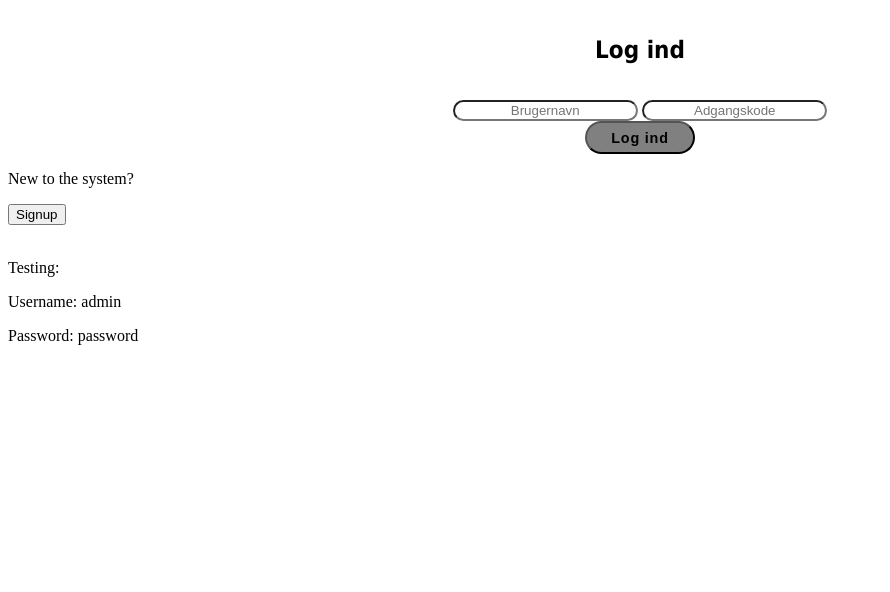
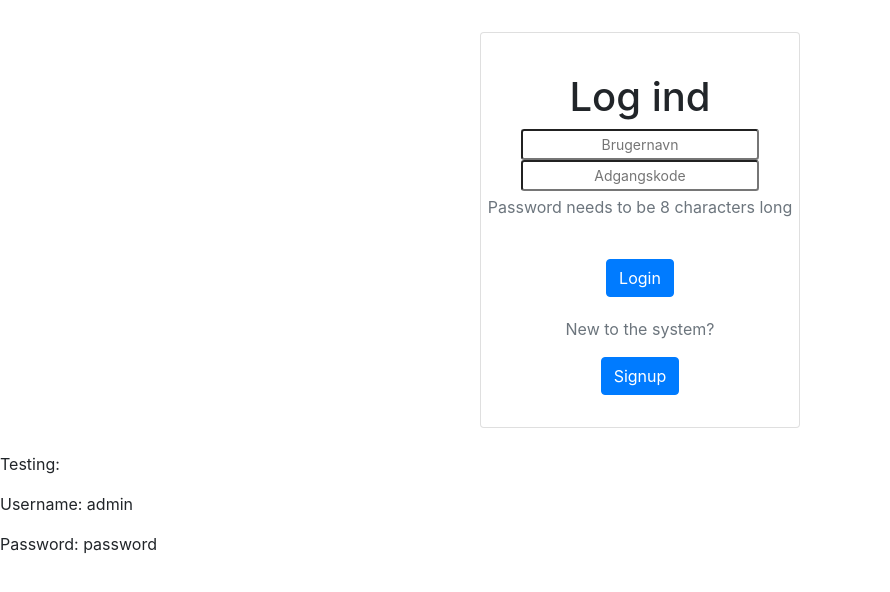
Before and after one commit to Mfajs2609/ExamProject, a website: page public/login/login.html in a window 1280 px wide. Shown: the whole page, without its empty margins (0-890 px from the left). Drawn offline with nearby package versions, Linux system fonts and the light colour scheme.

Commit message:
Finished Bootstrap for login

```diff
--- a/public/global.css
+++ /dev/null
@@ -1,8 +0,0 @@
-
-#main-content {
-    min-height: calc(100vh - 110px);
-}
-
-.navbar {
-    border-bottom: 2px red;
-}
--- a/public/login/login.css
+++ /dev/null
@@ -1,40 +0,0 @@
-
-
-
-
-
-.login-form{
-    margin: auto;
-    text-align: center;
-    width: 400px;
-    font-family: Tahoma, Geneva, sans-serif;
-    border-radius: 2px solid black;
-}
-
-.login-form h1 {
-    text-align: center;
-    font-size: 24px;
-    padding: 20px 0 20px;
-}
-
-.login-form input[type="submit"]{
-    font-size: 0.9rem;
-    font-weight: bold;
-    letter-spacing: 0.05rem;
-    padding: 0.40rem 1.5rem;
-    border-radius: 4rem;
-    background-color: gray;
-}
-
-.login-form input[type="username"]{
-  text-align: center;
-  height: auto;
-  border-radius: 3rem;
-
-}
-
-.login-form input[type="password"]{
-    text-align: center;
-    height: auto;
-    border-radius: 3rem;
-  }
--- a/public/login/login.html
+++ b/public/login/login.html
@@ -5,23 +5,32 @@
     <meta name="viewport" content="width=device-width, initial-scale=1.0">
     <title>Login</title>
     <script src="https://ajax.googleapis.com/ajax/libs/jquery/3.5.1/jquery.min.js"></script>
-    <link rel="stylesheet" type="text/css" href="/login/login.css">
+    <link rel="stylesheet" href="https://maxcdn.bootstrapcdn.com/bootstrap/4.5.0/css/bootstrap.min.css">
 </head>
 
 <body>
+    <div class="card mx-auto" style="text-align: center; width: 20rem; margin-top: 2em; padding-bottom: 2em;">
+        <div style="padding-top: 2.5em;">
+            <h1>Log ind</h1>
+            <form action="/home" method="POST">
+                <input class="form-control-sm" style="text-align: center;" type="username" name="username" placeholder="Brugernavn" required>
+                <input class="form-control-sm" style="text-align: center;" type="password" name="password" placeholder="Adgangskode" required>
+                <p class="form-text text-muted">Password needs to be 8 characters long</p>
 
-    <div class="login-form">
-        <h1>Log ind</h1>
-        <form action="/home" method="POST">
-            <input type="username" name="username" placeholder="Brugernavn" required>
-            <input type="password" name="password" placeholder="Adgangskode" required>
-            <input type="submit" name="login" value="Log ind">
+                <br>
+                <div>
+                    <button type="submit" class="btn btn-primary">Login</button>
+                </div>
+            </form>
+        </div>
+        <div style = "text-align: center; padding-top: 1em;">
+            <p class="form-text text-muted">New to the system?</p>
+            <form action="/createuser" method="GET">
+                <button type="submit" class="btn btn-primary">Signup</button>
         </form>
+        </div>
     </div>
-    <p>New to the system?</p>
-    <form action="/createuser" method="GET">
-        <input type="submit" name="signup" value="Signup">
-    </form>
+
     <br>
     <p>Testing:</p>
     <p>Username: admin</p>
```
